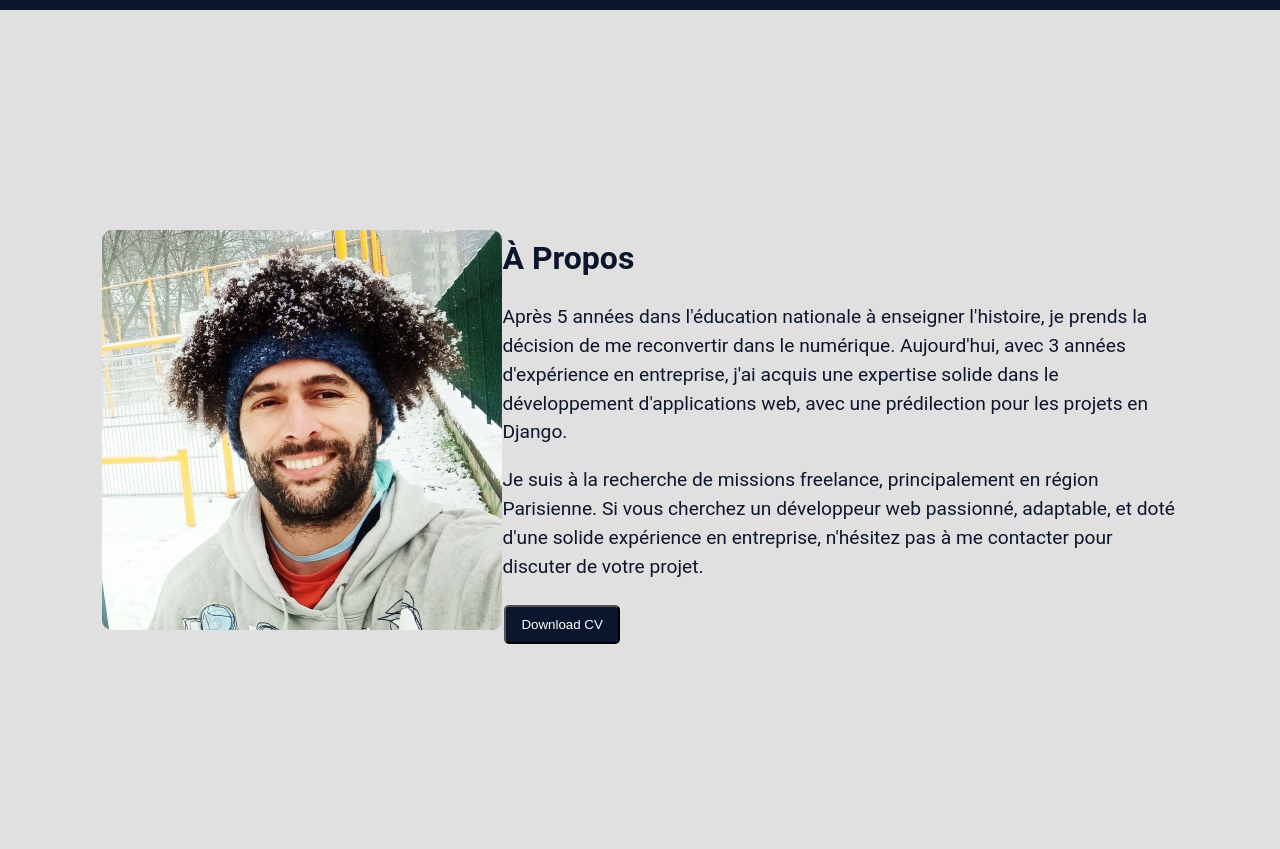
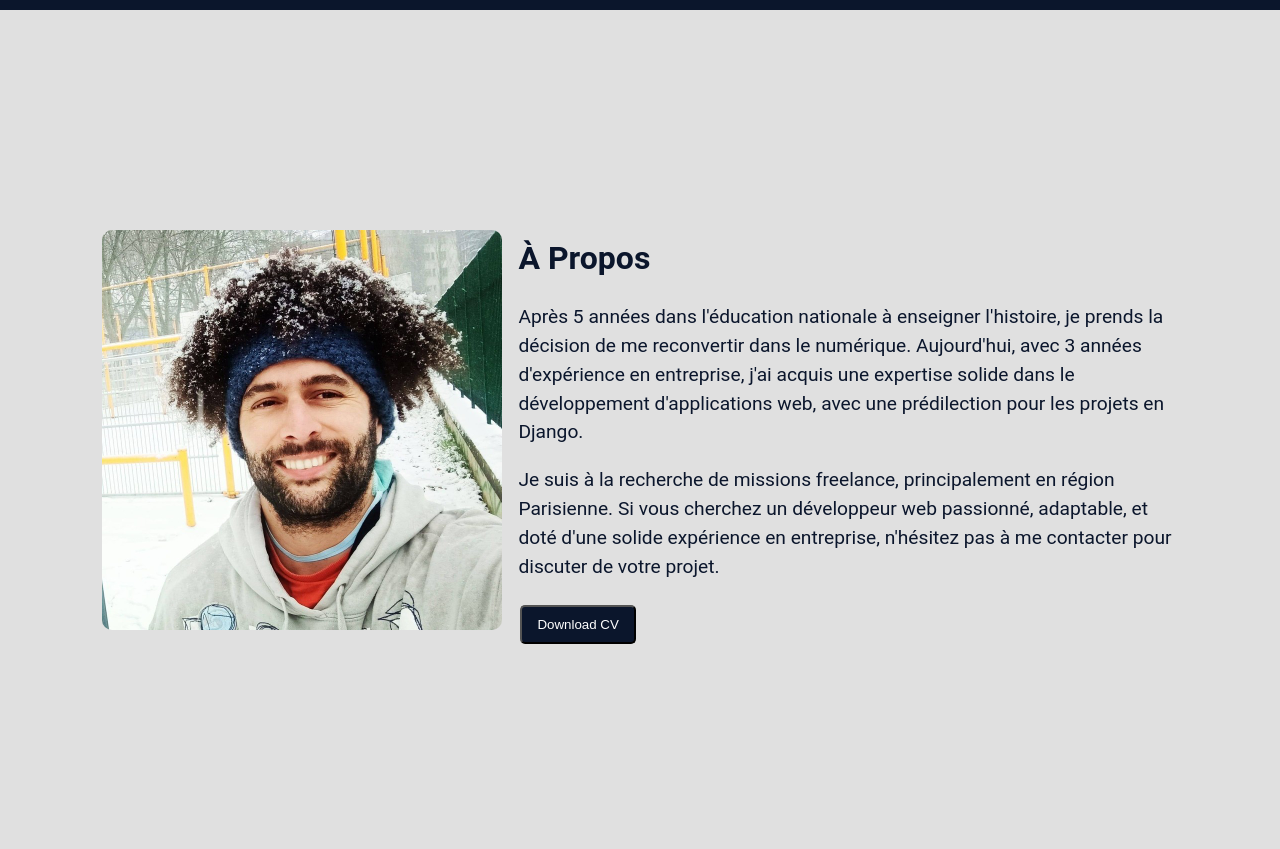
Before and after one commit to dimitri-hoareau/dimitri-portfolio, a Django app: page / in a window 1280 px wide. Shown: the part 837-1686 px from the top of the page. Run offline with Django 4.2, Linux system fonts and the light colour scheme; parts of the project's set-up code (start-up, migrations or seed data) failed here and were passed over.

Commit message:
add margin in about section

```diff
--- a/mainpage/static/css/style.css
+++ b/mainpage/static/css/style.css
@@ -113,6 +113,7 @@ text-align: center;
   height: 400px;
   width: auto;
   border-radius: 10px;
+  margin-right: 1em;
 }
 
 .heading-class {
```
